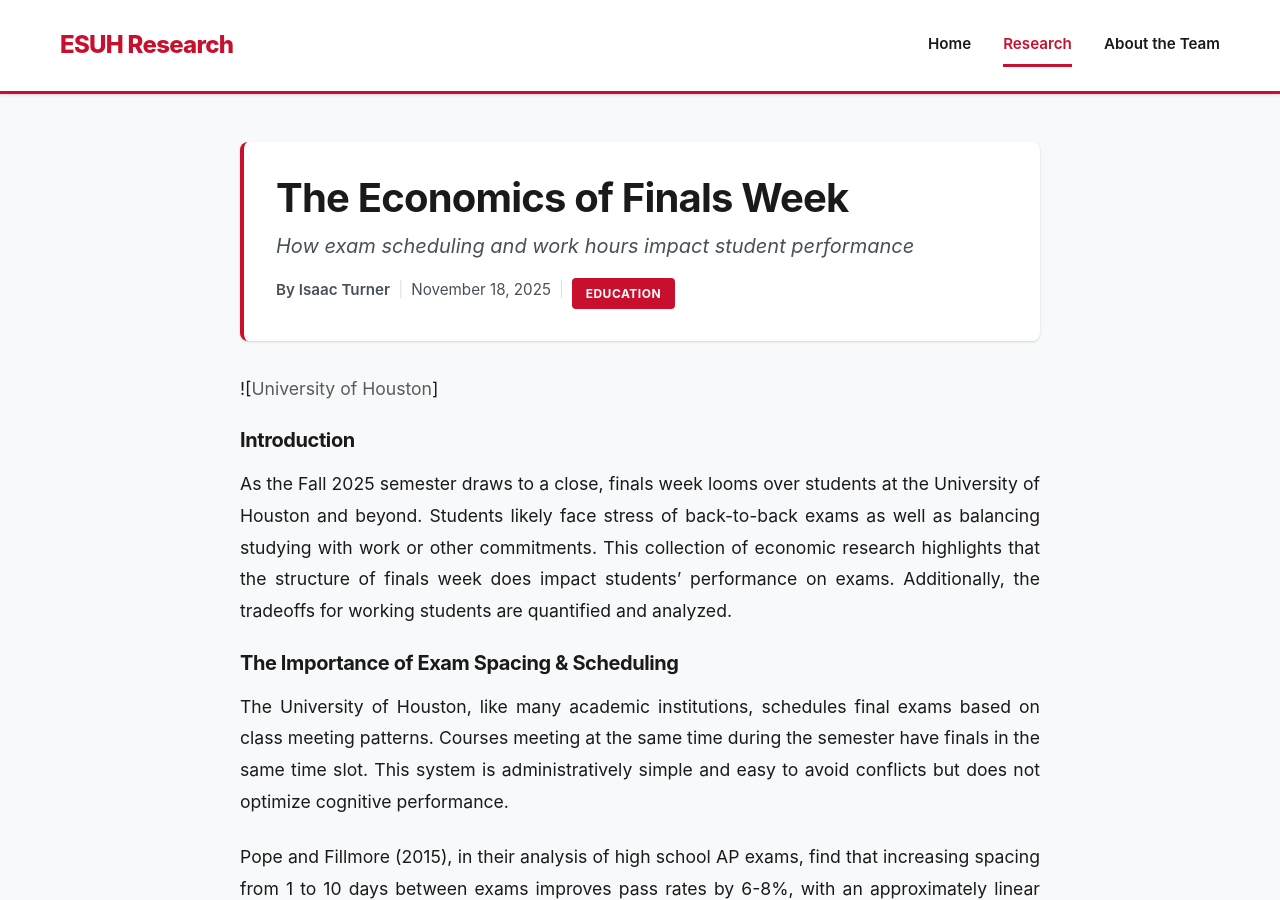
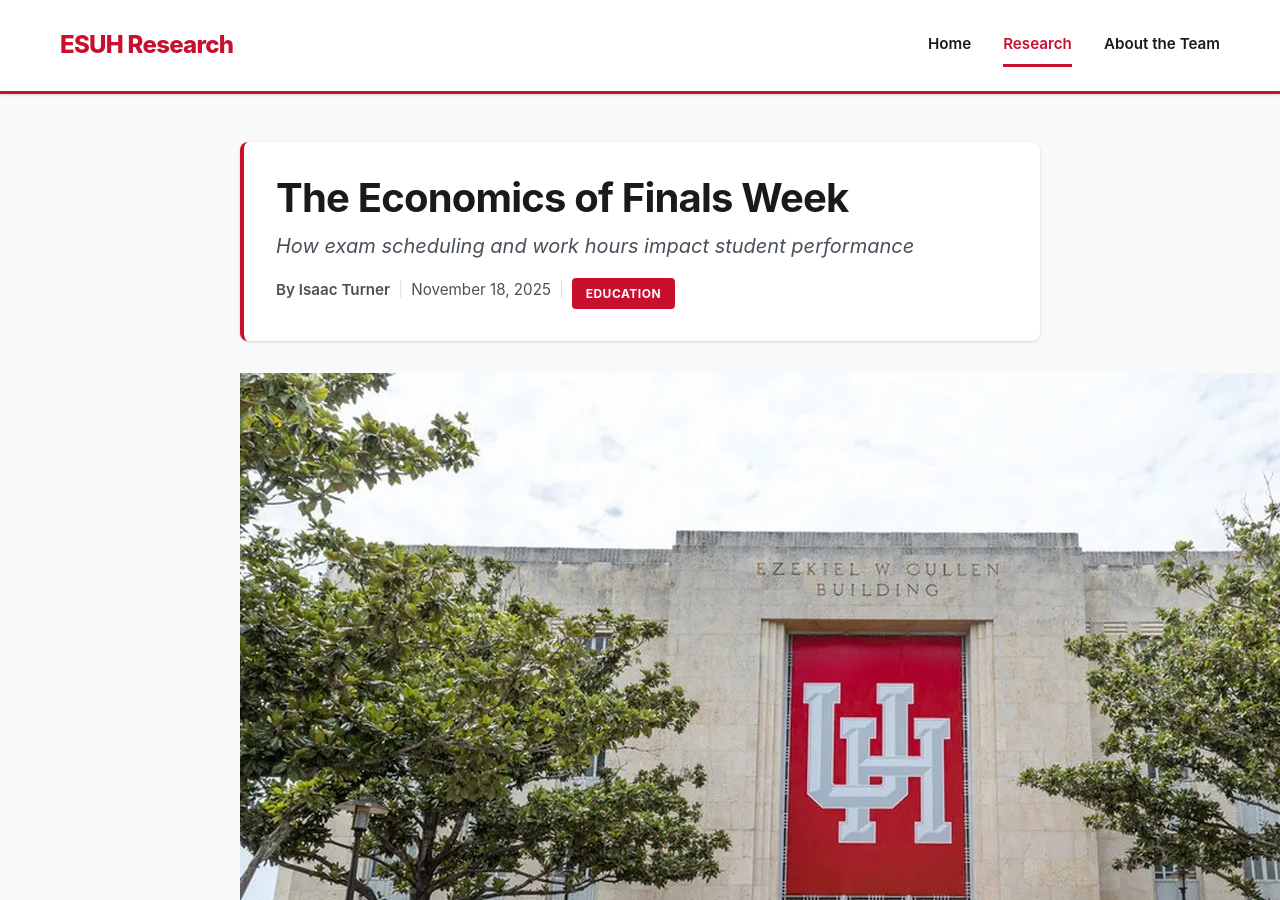
Before and after one commit to econsociety/esuh, a Jekyll site: the page built from _research/2025-11-18-final-exam-performance.md, in a window 1280 px wide and 900 px high. Built offline with Jekyll 4.4.1, drawn with Linux system fonts in a browser that asks for light colours.

Commit message:
Update 2025-11-18-final-exam-performance.md

```diff
--- a/_research/2025-11-18-final-exam-performance.md
+++ b/_research/2025-11-18-final-exam-performance.md
@@ -13,7 +13,7 @@ citations:
   - "Stinebrickner, R., & Stinebrickner, T. R. (2003). Working during school and academic performance. _Journal of Labor Economics_, _21_(2), 473–491. [https://doi.org/10.1086/345565](https://doi.org/10.1086/345565)"
 ---
 
-![[University of Houston](/assets/images/university-of-houston.png)]
+![University of Houston](/assets/images/university-of-houston.png)
 
 #### Introduction
 As the Fall 2025 semester draws to a close, finals week looms over students at the University of Houston and beyond. Students likely face stress of back-to-back exams as well as balancing studying with work or other commitments. This collection of economic research highlights that the structure of finals week does impact students’ performance on exams. Additionally, the tradeoffs for working students are quantified and analyzed.
```
